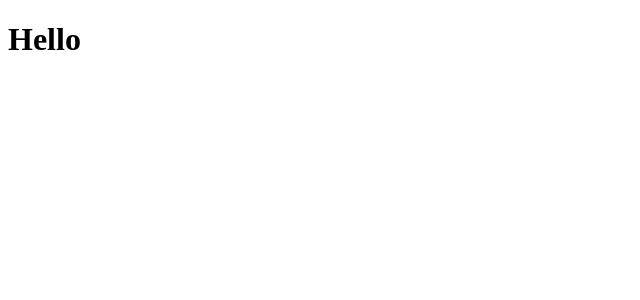
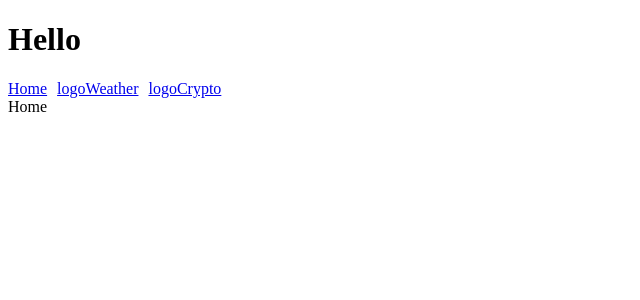
Before and after one commit to AnthonyAlmany/Dashboard, a React (Create React App) app: page / in a window 1280 px wide. Shown: the top 300 px of the page, without its empty margins (0-640 px from the left). Built offline with nearby package versions, Linux system fonts and the light colour scheme.

Commit message:
Add Router logic

```diff
--- a/src/App.tsx
+++ b/src/App.tsx
@@ -19,6 +19,17 @@ function App() {
   return (
     <div className="App">
       <h1>Hello</h1>
+
+      <Link style={{ marginRight: "5px" }} to="/">Home</Link>
+
+      {buttonsList.map((btn: buttonListType) => <Link style={{ margin: "5px" }} key={btn.name} to={`/${btn.name}`}>{btn.logo}</Link>)}
+
+
+      <Routes>
+        <Route path="/" element={<Home />} />
+        <Route path="/weather" element={<Weather />} />
+        <Route path="/crypto" element={<Crypto />} />
+      </Routes>
     </div>
   );
 }
```
